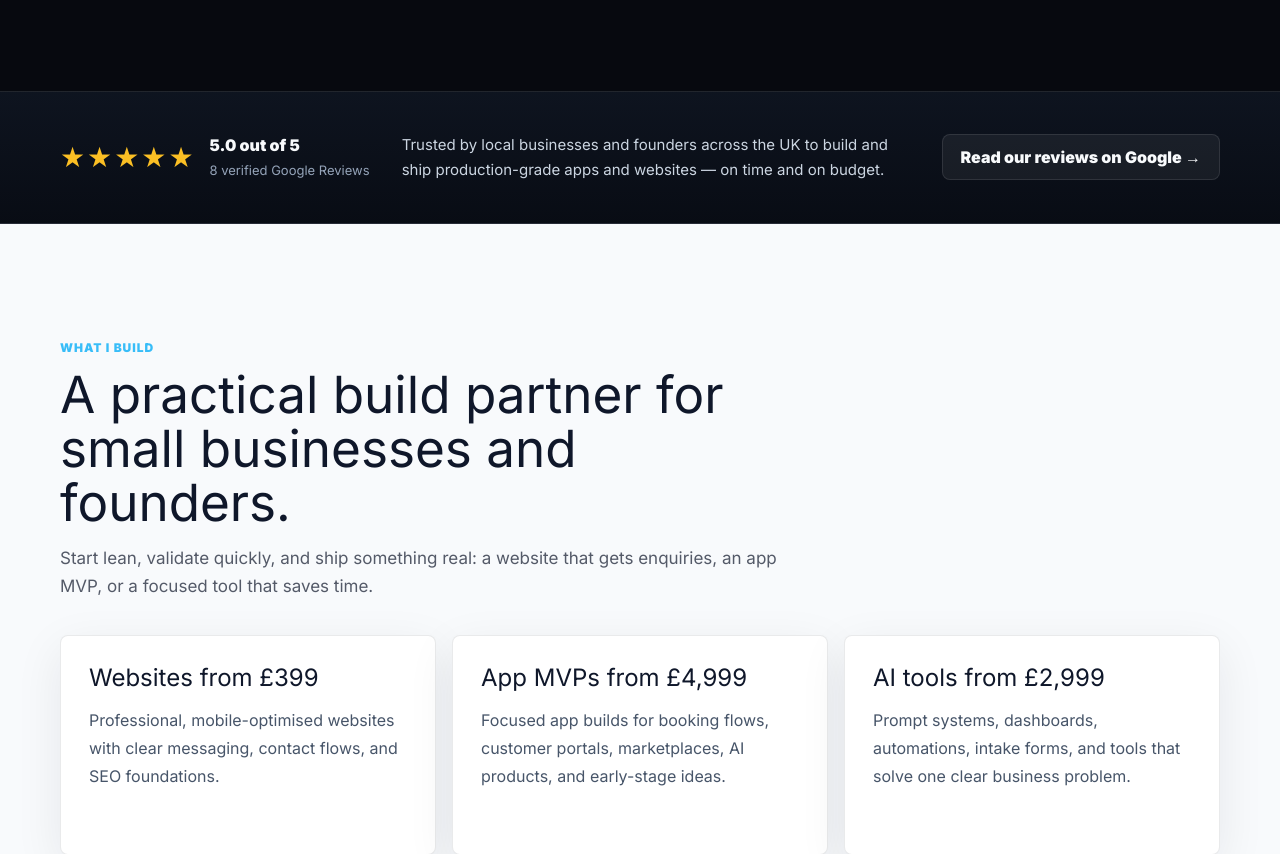
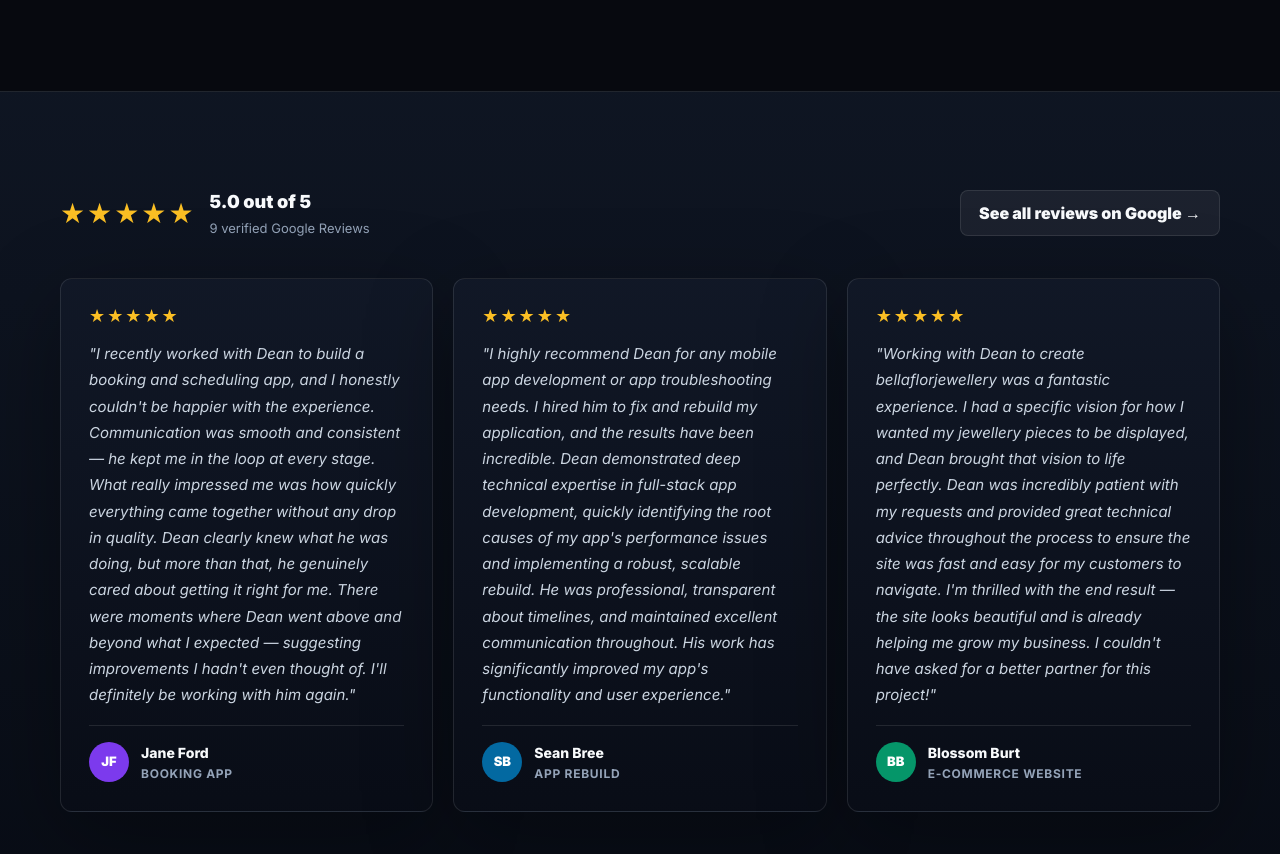
Before and after one commit to dean1234533/deanburt-dev, a React (Vite) app: page / in a window 1280 px wide. Shown: the part 1060-1914 px from the top of the page. Built offline with nearby package versions, Linux system fonts and the light colour scheme.

Commit message:
Add premium reviews section with 3 real Google reviews (Jane Ford, Sean Bree, Blossom Burt) — 5.0 · 9 reviews

```diff
--- a/src/App.css
+++ b/src/App.css
@@ -902,26 +902,111 @@ pre {
   font-size: 13px;
 }
 
-/* ── Social Proof Banner ── */
-.sp-section {
+/* ── Reviews Section ── */
+.reviews-section {
   border-top: 1px solid var(--line);
   border-bottom: 1px solid var(--line);
-  background: linear-gradient(180deg, rgba(17, 24, 39, 0.7), rgba(9, 13, 23, 0.7));
-  padding: 40px 20px;
+  background: linear-gradient(180deg, rgba(17, 24, 39, 0.8), rgba(9, 13, 23, 0.8));
+  padding: clamp(48px, 8vw, 96px) 20px;
 }
 
-.sp-inner {
+.reviews-header {
   display: flex;
   align-items: center;
-  gap: 32px;
+  justify-content: space-between;
+  gap: 24px;
   flex-wrap: wrap;
+  margin-bottom: 40px;
 }
 
-.sp-rating {
+.reviews-rating {
   display: flex;
   align-items: center;
   gap: 14px;
+}
+
+.reviews-rating strong {
+  display: block;
+  color: var(--text);
+  font-size: 18px;
+  font-weight: 900;
+}
+
+.reviews-rating p {
+  margin: 4px 0 0;
+  color: var(--muted);
+  font-size: 13px;
+}
+
+.reviews-grid {
+  display: grid;
+  grid-template-columns: repeat(auto-fit, minmax(280px, 1fr));
+  gap: 20px;
+}
+
+.review-card {
+  display: flex;
+  flex-direction: column;
+  gap: 16px;
+  padding: 28px;
+  border: 1px solid var(--line);
+  border-radius: 12px;
+  background: linear-gradient(180deg, rgba(17, 24, 39, 0.98), rgba(9, 13, 23, 0.98));
+  box-shadow: var(--shadow);
+}
+
+.review-stars {
+  color: #fbbf24;
+  font-size: 18px;
+  letter-spacing: 2px;
+  line-height: 1;
+}
+
+.review-text {
+  flex: 1;
+  margin: 0;
+  color: var(--soft);
+  font-size: 15px;
+  line-height: 1.75;
+  font-style: italic;
+}
+
+.review-author {
+  display: flex;
+  align-items: center;
+  gap: 12px;
+  padding-top: 16px;
+  border-top: 1px solid var(--line);
+}
+
+.review-avatar {
+  width: 40px;
+  height: 40px;
+  border-radius: 50%;
   flex-shrink: 0;
+  display: flex;
+  align-items: center;
+  justify-content: center;
+  color: #fff;
+  font-size: 13px;
+  font-weight: 900;
+}
+
+.review-author strong {
+  display: block;
+  color: var(--text);
+  font-size: 14px;
+  font-weight: 800;
+}
+
+.review-author span {
+  display: block;
+  color: var(--muted);
+  font-size: 12px;
+  font-weight: 700;
+  text-transform: uppercase;
+  letter-spacing: 0.06em;
+  margin-top: 2px;
 }
 
 .sp-stars {
@@ -929,28 +1014,6 @@ pre {
   color: #fbbf24;
   letter-spacing: 2px;
   line-height: 1;
-}
-
-.sp-rating strong {
-  display: block;
-  color: var(--text);
-  font-size: 16px;
-  font-weight: 900;
-}
-
-.sp-rating p {
-  margin: 4px 0 0;
-  color: var(--muted);
-  font-size: 13px;
-}
-
-.sp-copy {
-  flex: 1;
-  min-width: 200px;
-  margin: 0;
-  color: var(--soft);
-  font-size: 15px;
-  line-height: 1.7;
 }
 
 /* ── About Page ── */
--- a/src/App.jsx
+++ b/src/App.jsx
@@ -981,27 +981,67 @@ function ServicesDetail() {
   );
 }
 
+const REVIEWS = [
+  {
+    name: 'Jane Ford',
+    initials: 'JF',
+    color: '#7c3aed',
+    service: 'Booking App',
+    text: "I recently worked with Dean to build a booking and scheduling app, and I honestly couldn't be happier with the experience. Communication was smooth and consistent — he kept me in the loop at every stage. What really impressed me was how quickly everything came together without any drop in quality. Dean clearly knew what he was doing, but more than that, he genuinely cared about getting it right for me. There were moments where Dean went above and beyond what I expected — suggesting improvements I hadn't even thought of. I'll definitely be working with him again.",
+  },
+  {
+    name: 'Sean Bree',
+    initials: 'SB',
+    color: '#0369a1',
+    service: 'App Rebuild',
+    text: "I highly recommend Dean for any mobile app development or app troubleshooting needs. I hired him to fix and rebuild my application, and the results have been incredible. Dean demonstrated deep technical expertise in full-stack app development, quickly identifying the root causes of my app's performance issues and implementing a robust, scalable rebuild. He was professional, transparent about timelines, and maintained excellent communication throughout. His work has significantly improved my app's functionality and user experience.",
+  },
+  {
+    name: 'Blossom Burt',
+    initials: 'BB',
+    color: '#059669',
+    service: 'E-Commerce Website',
+    text: "Working with Dean to create bellaflorjewellery was a fantastic experience. I had a specific vision for how I wanted my jewellery pieces to be displayed, and Dean brought that vision to life perfectly. Dean was incredibly patient with my requests and provided great technical advice throughout the process to ensure the site was fast and easy for my customers to navigate. I'm thrilled with the end result — the site looks beautiful and is already helping me grow my business. I couldn't have asked for a better partner for this project!",
+  },
+];
+
 function SocialProofBanner() {
   return (
-    <section className="sp-section" aria-label="Client reviews">
-      <div className="section-inner sp-inner">
-        <div className="sp-rating">
+    <section className="reviews-section" aria-label="Client reviews">
+      <div className="section-inner">
+        <div className="reviews-header">
+          <div className="reviews-rating">
             <span className="sp-stars" aria-label="5 stars">★★★★★</span>
             <div>
               <strong>5.0 out of 5</strong>
-            <p>8 verified Google Reviews</p>
+              <p>9 verified Google Reviews</p>
             </div>
           </div>
-        <p className="sp-copy">Trusted by local businesses and founders across the UK to build and ship production-grade apps and websites — on time and on budget.</p>
           <a
             className="button button-secondary"
-          href="https://www.google.com/search?q=Dean+Da+Dev+developer+UK"
+            href="https://www.google.com/maps/search/Dean-Da-Dev"
             target="_blank"
             rel="noopener noreferrer"
-          aria-label="Read Dean Da Dev reviews on Google"
+            aria-label="Read all Dean Da Dev reviews on Google"
           >
-          Read our reviews on Google →
+            See all reviews on Google →
           </a>
+        </div>
+        <div className="reviews-grid">
+          {REVIEWS.map((r) => (
+            <div className="review-card" key={r.name}>
+              <div className="review-stars" aria-label="5 stars">★★★★★</div>
+              <p className="review-text">"{r.text}"</p>
+              <div className="review-author">
+                <div className="review-avatar" style={{ background: r.color }} aria-hidden="true">{r.initials}</div>
+                <div>
+                  <strong>{r.name}</strong>
+                  <span>{r.service}</span>
+                </div>
+              </div>
+            </div>
+          ))}
+        </div>
       </div>
     </section>
   );
```
Lines whose indentation alone changed are shown as unchanged.
